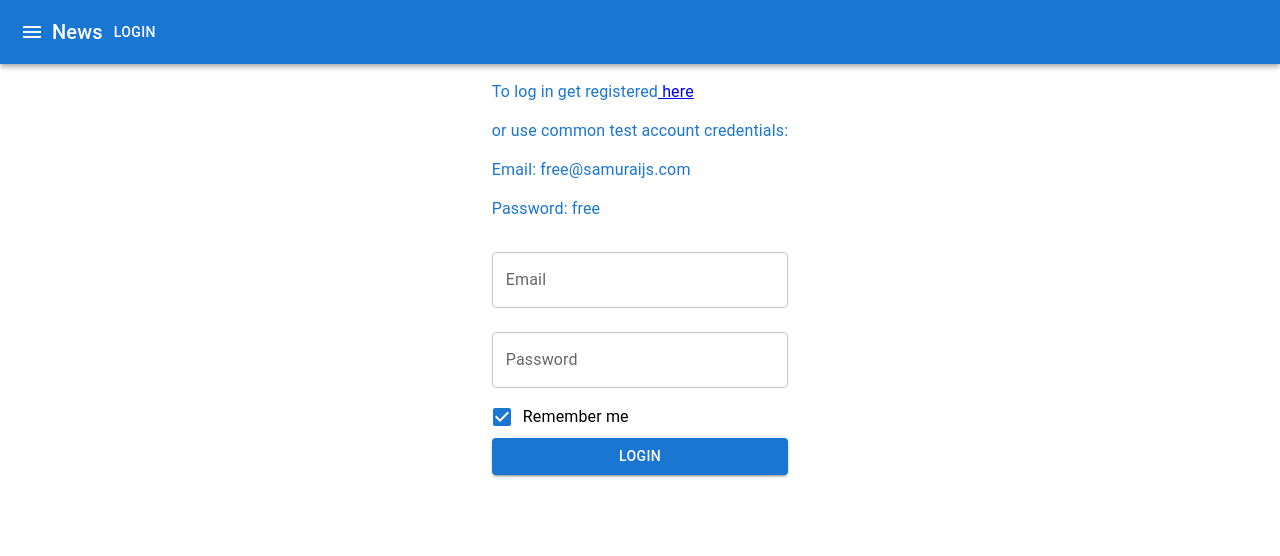
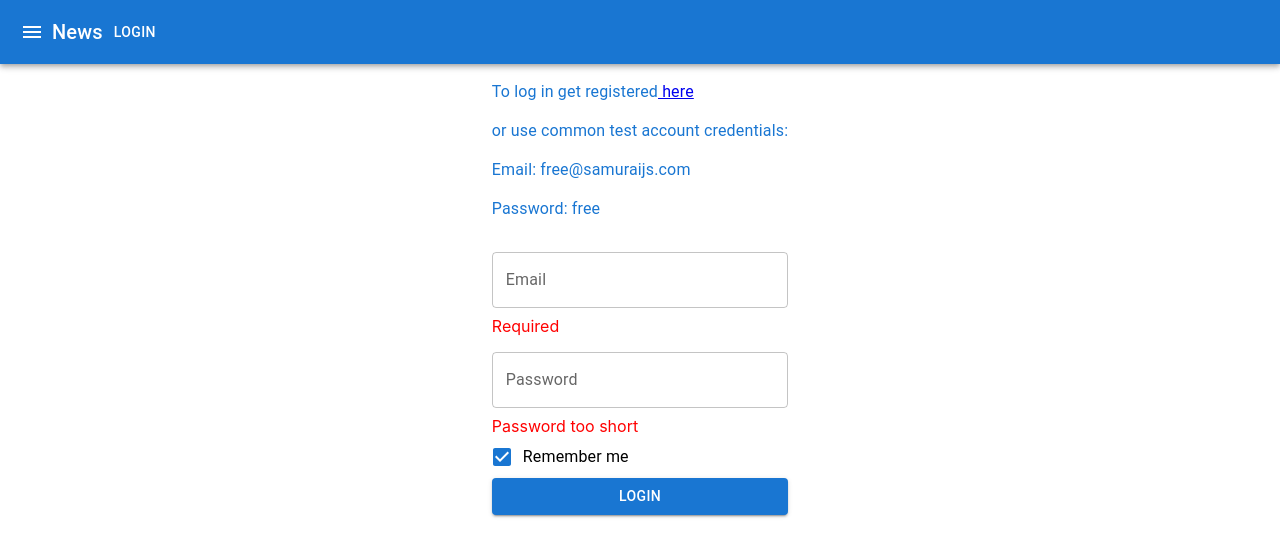
Before and after one commit to andreypats/todolist-02, a React (Create React App) app: page /login in a window 1280 px wide. Both pictures are taken after a click on the label "Remember me". Shown: the top 556 px of the page. Built offline with nearby package versions, Linux system fonts and the light colour scheme.

Commit message:
Add formik validation to Login.tsx

```diff
--- a/src/features/Login.tsx
+++ b/src/features/Login.tsx
@@ -17,8 +17,20 @@
             password: '',
             rememberMe: false
         },
+        validate: (values) => {
+            const errors: FormikErrorType = {}
+            if (!values.email) {
+                errors.email = 'Required'
+            } else if (!/^[A-Z0-9._%+-]+@[A-Z0-9.-]+\.[A-Z]{2,4}$/i.test(values.email)) {
+                errors.email = 'Invalid email address'
+            }
+            if (values.password.length <= 3) {
+                errors.password = 'Password too short'
+            }
+            return errors
+        },
         onSubmit: values => {
-            alert(JSON.stringify(values));
+            alert(JSON.stringify(values))
         },
     })
 
@@ -44,6 +56,7 @@
                             onChange={formik.handleChange}
                             value={formik.values.email}
                         />
+                        {formik.errors.email ? <div style={{color: 'red'}}>{formik.errors.email}</div> : null}
                         <TextField type="password"
                                    label="Password"
                                    margin="normal"
@@ -51,6 +64,7 @@
                                    onChange={formik.handleChange}
                                    value={formik.values.password}
                         />
+                        {formik.errors.password ? <div style={{color: 'red'}}>{formik.errors.password}</div> : null}
                         <FormControlLabel
                             label={'Remember me'}
                             control={<Checkbox onChange={formik.handleChange}
@@ -67,3 +81,10 @@
         </Grid>
     </Grid>
 }
+
+
+type FormikErrorType = {
+    email?: string
+    password?: string
+    rememberMe?: boolean
+}
```
